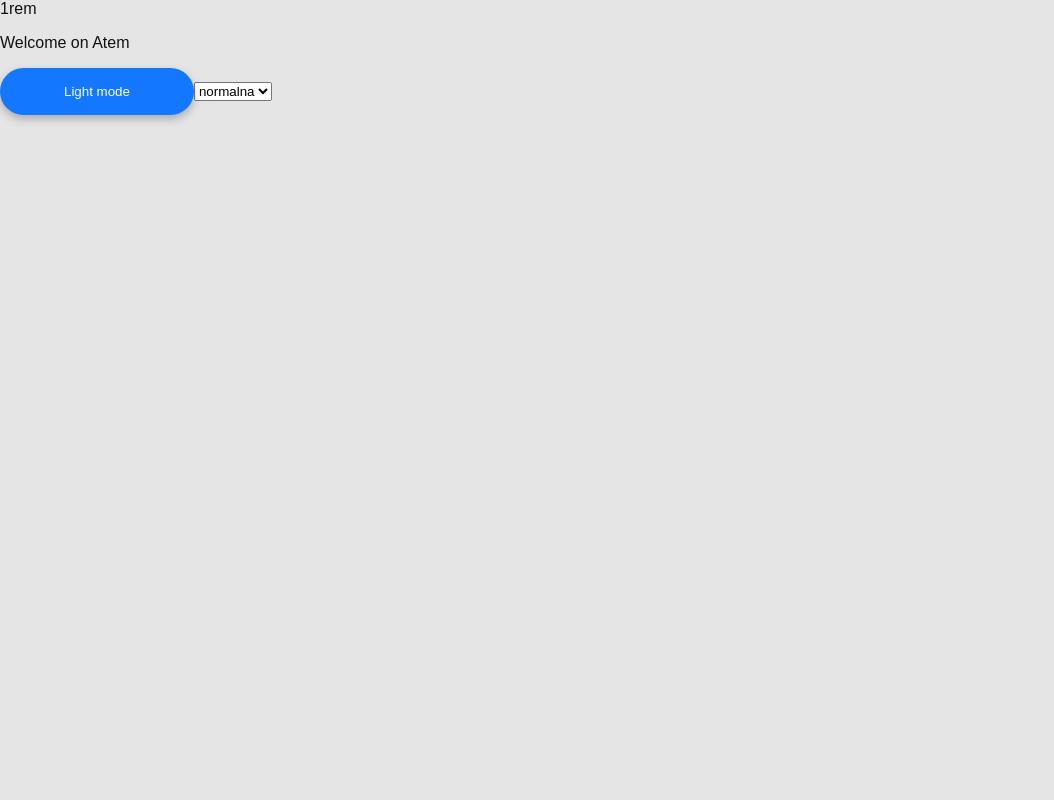
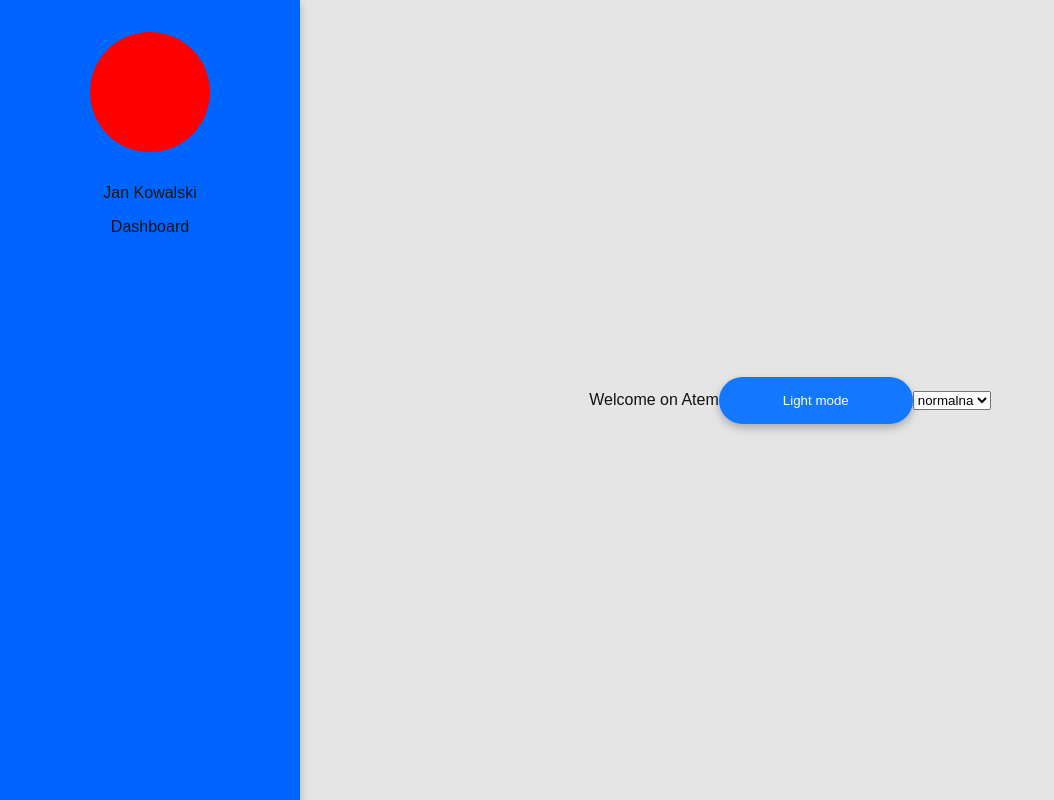
Before and after one commit to Nico2d/atem, a Next.js app: page / in a window 1280 px wide. Shown: the whole page, without its empty margins (0-1054 px from the left). Built offline with nearby package versions, Linux system fonts and the light colour scheme.

Commit message:
feat: styled main and sidebar container

```diff
--- /dev/null
+++ b/pages/components/organisms/sidebar.tsx
@@ -0,0 +1,32 @@
+import React from "react";
+import styled from "styled-components";
+
+export const Sidebar = () => {
+  return (
+    <Container>
+      <Avatar />
+      Jan Kowalski
+      <p>Dashboard</p>
+    </Container>
+  );
+};
+
+const Avatar = styled.div`
+  margin: 2rem 0;
+  background: red;
+  width: 120px;
+  height: 120px;
+  clip-path: circle(60px at center);
+`;
+
+const Container = styled.div`
+  height: 100vh;
+  width: 300px;
+  background: ${({ theme }) => theme.colors.sidebar};
+  filter: drop-shadow(0px 4px 4px rgba(0, 0, 0, 0.25));
+  position: fixed;
+  z-index: 999;
+  display: flex;
+  flex-flow: column;
+  align-items: center;
+`;
--- a/pages/components/templates/layout.tsx
+++ b/pages/components/templates/layout.tsx
@@ -12,7 +12,6 @@ export const Layout = ({ children, theme, fontSize }: any) => {
   return (
     <ThemeProvider theme={themeObj}>
       <GlobalStyle />
-      {fontSize}
       {children}
     </ThemeProvider>
   );
--- a/pages/index.tsx
+++ b/pages/index.tsx
@@ -1,9 +1,12 @@
 import Head from "next/head";
+import React from "react";
+import styled from "styled-components";
 import {
   FontSizeSelector,
   useFontSizeSelector,
 } from "./components/molecules/fontSizeSelector";
 import { ThemeToggler, useDarkMode } from "./components/molecules/themeToggler";
+import { Sidebar } from "./components/organisms/sidebar";
 import { Layout } from "./components/templates/layout";
 
 const Home = () => {
@@ -24,17 +27,34 @@ const Home = () => {
         <link rel="icon" href="/favicon.ico" />
       </Head>
       <Layout theme={theme} fontSize={fontSize}>
-        <main>
+        <Container>
+          <Sidebar />
+          <StyledMain>
             <p>Welcome on Atem</p>
             <ThemeToggler theme={theme} toggleTheme={themeToggler} />
             <FontSizeSelector
               fontSize={fontSize}
               fontController={fontController}
             />
-        </main>
+          </StyledMain>
+        </Container>
       </Layout>
     </>
   );
 };
 
 export default Home;
+
+const Container = styled.div`
+  display: flex;
+`;
+
+const StyledMain = styled.main`
+  margin-left: 300px;
+  display: flex;
+  align-items: center;
+  justify-content: center;
+  height: 100vh;
+  width: 100%;
+  /* background: red; */
+`;
--- a/pages/utils/styled.d.ts
+++ b/pages/utils/styled.d.ts
@@ -9,6 +9,7 @@ declare module "styled-components" {
     fontColor: string;
     green: string;
     red: string;
+    sidebar: string;
   }
   export interface DefaultTheme {
     borderRadius: string;
--- a/pages/utils/themeColors.tsx
+++ b/pages/utils/themeColors.tsx
@@ -8,6 +8,7 @@ export const lightTheme: Colors = {
   fontColor: "#121212",
   green: "#2DA12D",
   red: "#CD3232",
+  sidebar: "#0065FF",
 };
 
 export const darkTheme: Colors = {
@@ -18,4 +19,5 @@ export const darkTheme: Colors = {
   fontColor: "#FFFFFF",
   green: "#2DA12D",
   red: "#CD3232",
+  sidebar: "#202020",
 };
```
Lines whose indentation alone changed are shown as unchanged.
